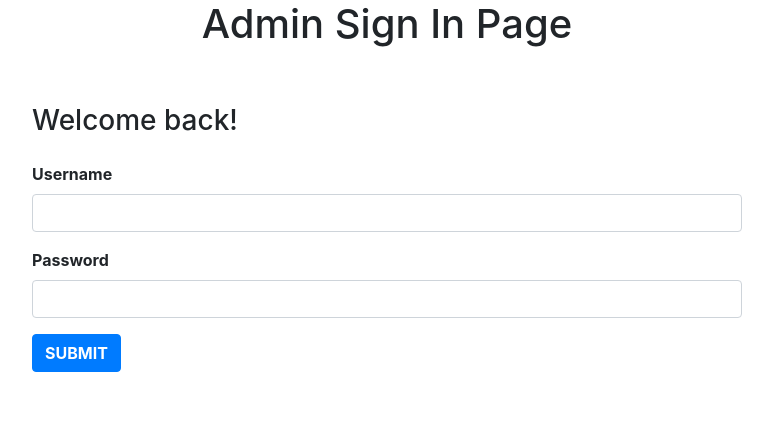
After one commit to SamirIbrahimzade/cs353, a Flask app: page /adminSignIn.html in a window 1280 px wide. The commit adds this page. Shown: the top 427 px of the page, without its empty margins (253-1026 px from the left). Run offline with Flask 2, Linux system fonts and the light colour scheme; some libraries are stand-ins or nearby versions.

Commit message:
admin and developer updated

```diff
--- a/app.py
+++ b/app.py
@@ -30,6 +30,7 @@ def forgotPass():
     return render_template("forgotPass.html")
 
 # Dev Functions
+
 
 @app.route("/devSignUp.html", methods=['GET', 'POST'])
 def devSignUp():
@@ -113,6 +114,10 @@ def devSignIn():
 def devHome():
     return render_template("devHome.html")
 
+@app.route("/adminHome.html")
+def adminHome():
+    return render_template("adminHome.html")
+
 @app.route("/searchQuestion.html")
 def searchQuestion():
 
@@ -127,9 +132,17 @@ def searchQuestion():
 
     return render_template("searchQuestion.html" , form=form)
 
+@app.route("/adminSearchUser.html")
+def adminSearchUser():
+    return render_template("adminSearchUser.html")
+
 @app.route("/joinTrack.html")
 def joinTrack():
     return render_template("joinTrack.html")
+
+@app.route("/searchResult.html")
+def searchResult():
+    return render_template("searchResult.html")
 
 @app.route("/searchResult.html")
 def searchResult():
@@ -143,38 +156,44 @@ def questionDetails(id):
 def discussion(id):
     return render_template("discussion.html", id = id)
 
+# Company Functions
+
+
+
+
+
 @app.route("/postQuestion.html" , methods=['Get', 'POST'])
 def postQuestion():
-
     class makeQuestion(Form):
-
         question = TextAreaField("Question: ",[validators.Required("Please enter Question")])
         answer = TextAreaField("Answer: ",[validators.Required("Please Answer")])
+        dept_name = TextAreaField("Department Name: ",[validators.Required("dept_name")])
         difficulty = RadioField("Difficulty", choices=[("e" , "easy") , ('m' , 'medium') , ('l', 'large')])
+    form = makeQuestion(request.form)
+    if request.method == 'POST':
+        print("in post")
+        # Create Cursor
+        cur = mysql.connection.cursor()
 
-    form = makeQuestion(request.form);
-    question = form.question.data
-    answer = form.answer.data
-    difficulty = form.difficulty.data
-    topic = ""
-    test_case = ""
-    approval = 0
+        question = form.question.data
+        answer = form.answer.data
+        difficulty = form.difficulty.data
+        dept_name = form.dept_name.data
+        test_case = ""
+        approval = 0
 
-    cur = mysql.connection.cursor()
-    cur.execute("INSERT INTO question(dept_name, description, test_case, difficulty, approval)" +
-        "VALUES ('{0}', '{1}', '{2}', '{3}', 0)".format(topic, question, test_case, difficulty))
-    mysql.connection.commit()
+        cur.execute("INSERT INTO question(dept_name, description, test_case, difficulty, approval)" +
+            "VALUES ('{0}', '{1}', '{2}', '{3}', 0)".format(dept_name, question, test_case, difficulty))
+        mysql.connection.commit()
 
         # Get response
-    queryResponse = cur.fetchall();
+        queryResponse = cur.fetchall();
 
-    # if (len(queryResponse) == 0):
-    #     flash("Email or Password is incorrect")
-    # else:
-    #     return redirect(url_for("devHome"))
+        cur.close()
+        return redirect(url_for("devHome"))
 
-    return redirect(url_for("devHome"))
-# Company Functions
+    return render_template("postQuestion.html", form = form)
+
 
 @app.route("/compCreateTrack.html")
 def compCreateTrack():
@@ -327,9 +346,38 @@ def comSignUp():
 
 # Admin Functions
 
-@app.route("/adminSignIn.html")
+@app.route("/adminSignIn.html", methods=['GET', 'POST'])
 def adminSignIn():
-    return render_template("adminSignIn.html")
+
+    class SignIn(Form):
+
+        email = StringField('Username', [validators.Length(min=6, max=50)])
+        password = PasswordField('Password', [validators.DataRequired(),
+                    validators.EqualTo('confirm', message="Passwords do not match!")])
+
+    form = SignIn(request.form)
+
+    if (request.method == "POST"):
+
+        email = form.email.data
+        password = form.password.data
+
+        # Create Cursor
+        cur = mysql.connection.cursor()
+        cur.execute("SELECT * FROM user, admin " +
+         "WHERE user.user_id = admin.admin_id AND user.name = '{0}' AND user.password = '{1}'".format(email , password))
+        mysql.connection.commit()
+
+        # Get response
+        queryResponse = cur.fetchall();
+
+        if (len(queryResponse) == 0):
+            flash("Username or Password is incorrect")
+        else:
+            return redirect(url_for("adminHome"))
+
+
+    return render_template("adminSignIn.html" , form=form)
 
 
 if __name__== '__main__':
--- /dev/null
+++ b/templates/adminSignIn.html
@@ -0,0 +1,41 @@
+<!DOCTYPE html>
+<html lang="en">
+  <head>
+    <title>Admin Sign In</title>
+    <meta charset="utf-8" />
+    <meta name="viewport" content="width=device-width, initial-scale=1" />
+
+    <link rel="stylesheet" href="https://stackpath.bootstrapcdn.com/bootstrap/4.5.0/css/bootstrap.min.css" integrity="sha384-9aIt2nRpC12Uk9gS9baDl411NQApFmC26EwAOH8WgZl5MYYxFfc+NcPb1dKGj7Sk" crossorigin="anonymous">
+    <script src="https://stackpath.bootstrapcdn.com/bootstrap/4.5.0/js/bootstrap.min.js" integrity="sha384-OgVRvuATP1z7JjHLkuOU7Xw704+h835Lr+6QL9UvYjZE3Ipu6Tp75j7Bh/kR0JKI" crossorigin="anonymous"></script>
+  </head>
+
+  <body>
+      <h1 class="text-center">Admin Sign In Page</h1>
+<div class="container">
+  {% include 'includes/_message.html' %}
+  <div class="login d-flex align-items-center py-5">
+    <div class="container">
+      <div class="row">
+        <div class="col-md-9 col-lg-8 mx-auto">
+          <h3 class="login-heading mb-4">Welcome back!</h3>
+          {% from "includes/_formhelpers.html" import render_field %}
+          <form method="POST" action="">
+
+            <div class="form-group">
+                {{render_field(form.email, class_="form-control")}}
+            </div>
+            <div class="form-group">
+                {{render_field(form.password, class_="form-control")}}
+            </div>
+
+            <input class="btn btn-primary text-uppercase font-weight-bold mb-2" type="submit" value="submit"></input>
+        </form>
+        </div>
+      </div>
+    </div>
+  </div>
+</div>
+
+
+  </body>
+</html>
--- a/templates/postQuestion.html
+++ b/templates/postQuestion.html
@@ -13,10 +13,10 @@
         {{render_field(form.question, class_="form-control")}}
       </div>
       <div class="form-group">
-        {{render_field(form.answer, class_="form-control")}}
+        {{render_field(form.dept_name, class_="form-control")}}
       </div>
-      <div class="form-group">
-        {{render_field(form.difficulty, class_="form-control")}}
+      <div class="form-group mt-5">
+        {{render_field(form.difficulty)}}
       </div>
       <div class="p-3" style="text-align: center;">
         <input href="devHome.html" class="btn btn-info" role="button" type="submit" value="Post"></input>
```
Also changed, not shown: templates/adminSearchUser.html (+6 -3 lines).
